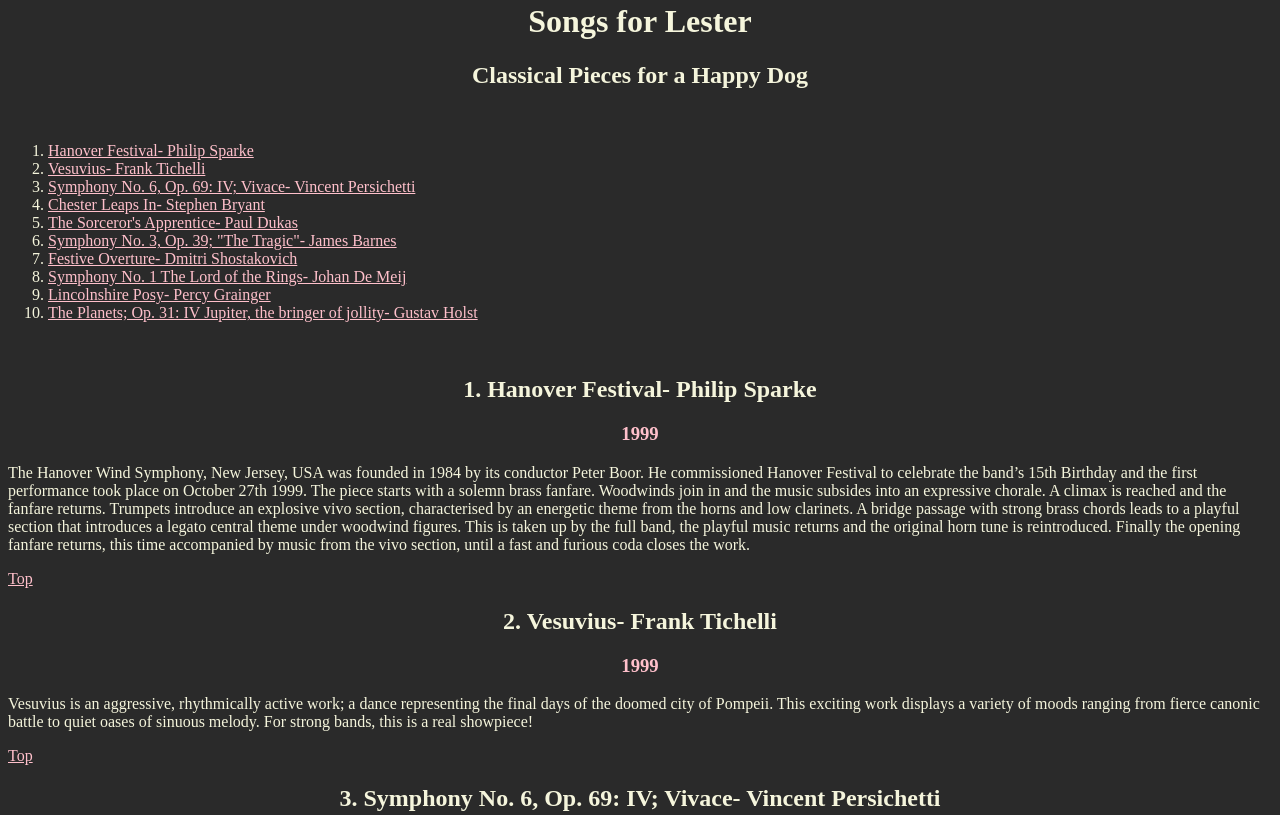
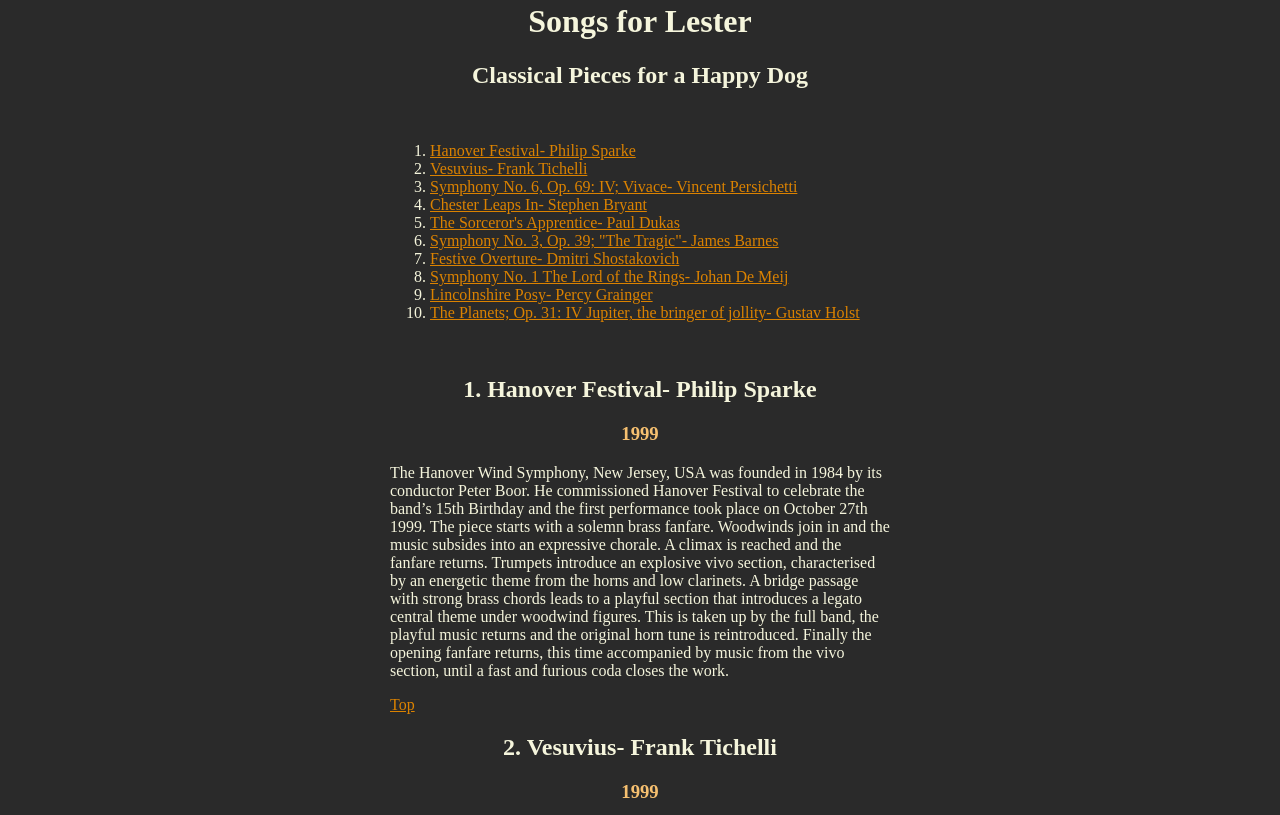
Before and after one commit to Dkeown/mixtape, a plain HTML site: page index.html in a window 1280 px wide. Shown: the part 737-1552 px from the top of the page. Drawn offline with Linux system fonts and the light colour scheme.

Commit message:
Add files via upload
best version yet

```diff
--- a/index.html
+++ b/index.html
@@ -8,8 +8,10 @@
   <body>
 
 
+
     <img src="cassette.png" class="center" />
-<!-- change image above -->
+
+  <main>
     <h1 id="top">Songs for Lester</h1>
     <!-- this title may change -->
 
@@ -126,5 +128,6 @@
 
 
     <p><a href="#top">Top</a></p>
+  </main>
   </body>
 </html>
--- a/styles.css
+++ b/styles.css
@@ -2,9 +2,17 @@ body {
   background-color: #2a2a2a;
   color: beige;
 }
+
+main {
+  display: block;
+  margin: auto;
+  width: 500px;
+}
+
 a {
-  color: pink;
+  color:  #db8200;
 }
+
 h1 {
   text-align: center;
 }
@@ -15,7 +23,7 @@ h2 {
 
 h3 {
   text-align: center;
-  color: pink;
+  color:  #f6c070;
 }
 .center {
   display: block;
```
